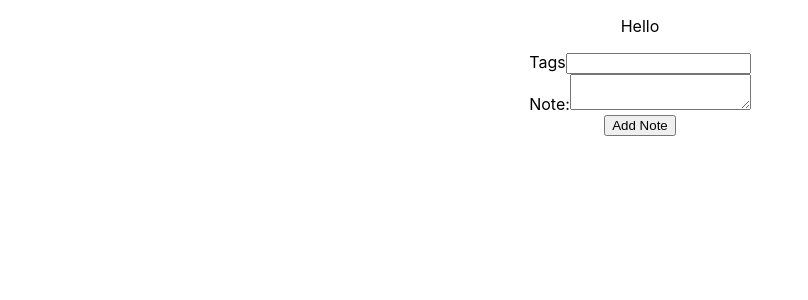
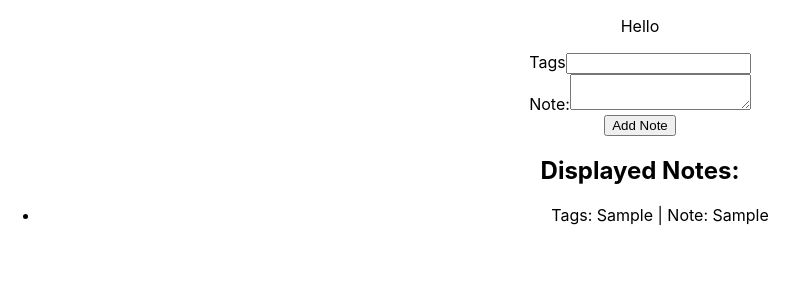
Before and after one commit to Vllaadd/my-daily-notes, a React (Create React App) app in the folder client/: page / in a window 1280 px wide. Both pictures are taken after typing "Sample", "Sample" into the empty fields and a click on the button "Add Note". Shown: the top 300 px of the page, without its empty margins (0-808 px from the left). Built offline with nearby package versions, Linux system fonts and the light colour scheme.

Commit message:
notes display on the page

```diff
--- a/client/src/components/Note.js
+++ b/client/src/components/Note.js
@@ -1,8 +1,9 @@
-import React, {useState} from 'react';
+import React, { useState } from 'react';
 
 const Note = ({ addNote }) => {
     const [tags, setTags] = useState('');
     const [note, setNote] = useState('');
+    const [displayedNotes, setDisplayedNotes] = useState([]);
 
     const handleTagsChange = (e) => {
         setTags(e.target.value);
@@ -13,15 +14,19 @@ const Note = ({ addNote }) => {
     };
 
     const handleAddNote = () => {
-        // Process the tags and note data as needed
-        // ...
+        const tagArray = tags.split(' ').filter(tag => tag != '');
+        // saveNoteToMongoDB({
+        //     tags: tagArray,
+        //     note,
+        // });
 
-        // Reset the input fields
+        setDisplayedNotes([...displayedNotes, { tags: tagArray, note }]);
+
         setTags('');
         setNote('');
     };
 
-    return(
+    return (
         <div>
             <label htmlFor='tagInput'>Tags</label>
             <input
@@ -41,6 +46,16 @@ const Note = ({ addNote }) => {
             <br />
 
             <button onClick={handleAddNote}>Add Note</button>
+            <div>
+                <h2>Displayed Notes:</h2>
+                <ul>
+                    {displayedNotes.map((displayedNote, index) => (
+                        <li key={index}>
+                            Tags: {displayedNote.tags.join(', ')} | Note: {displayedNote.note}
+                        </li>
+                    ))}
+                </ul>
+            </div>
         </div>
     )
 }
```
Lines whose indentation alone changed are shown as unchanged.
